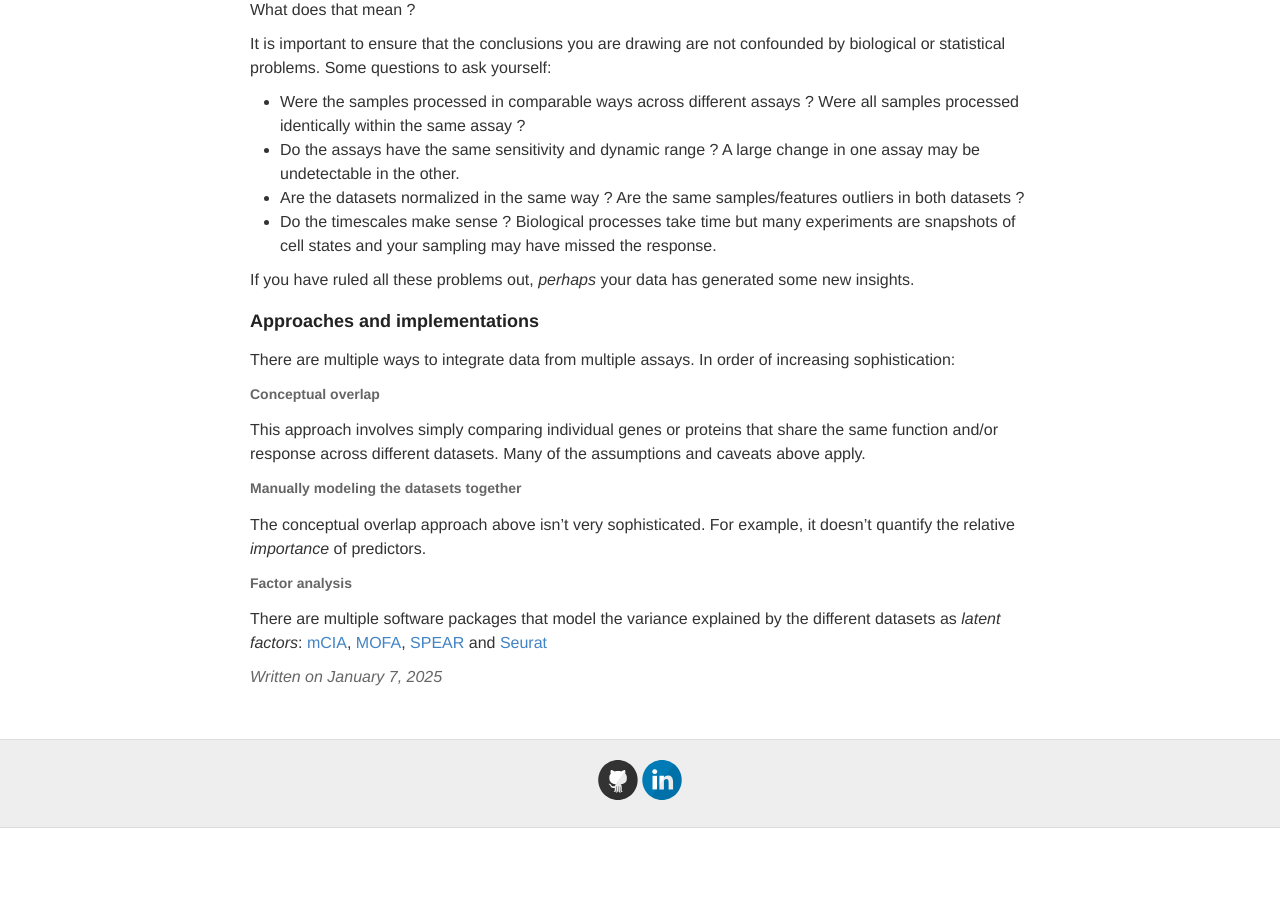
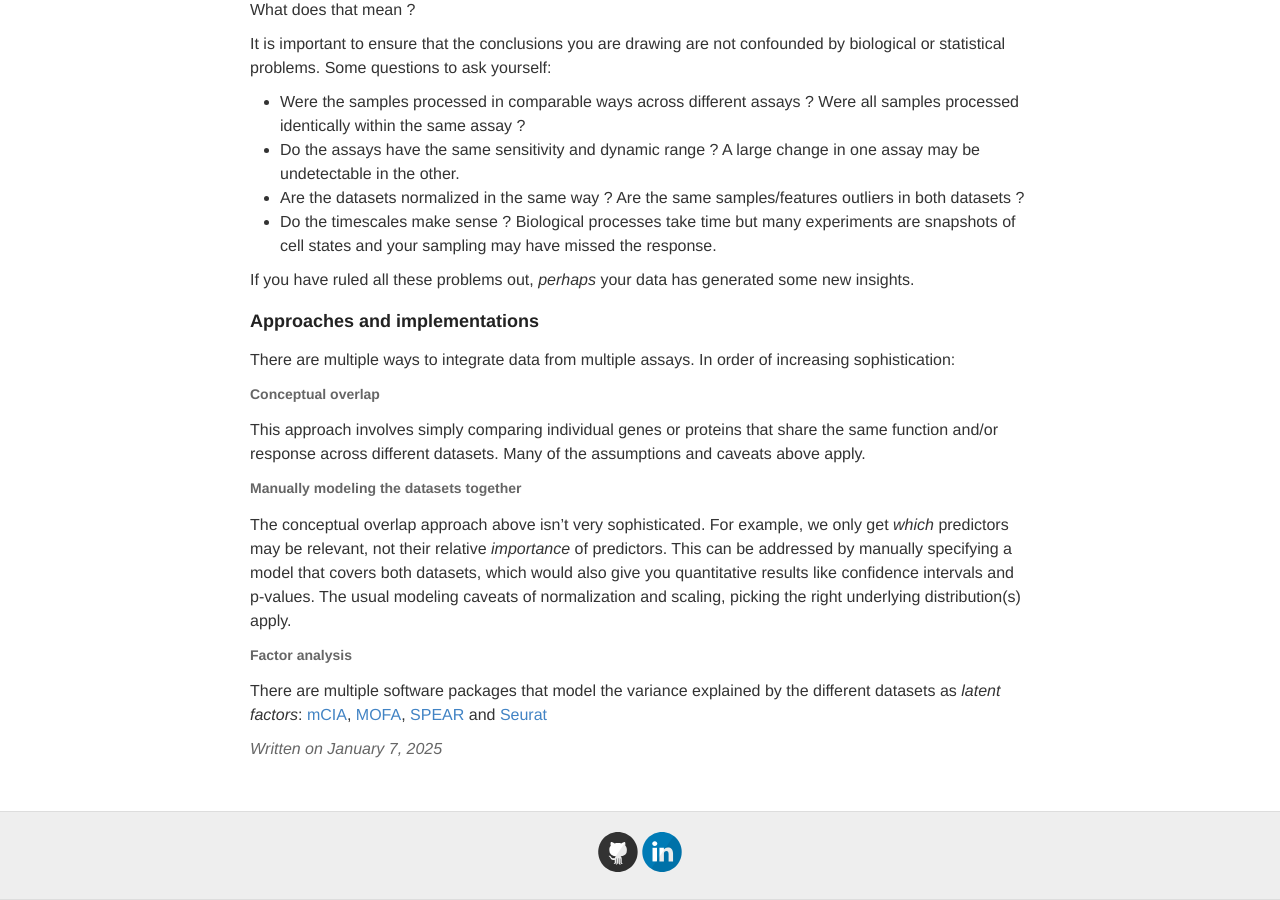
Before and after one commit to ptvan/ptvan.github.io, a Jekyll site: the page built from _posts/2025-01-07-multimodal-data-integration.md, in a window 1280 px wide and 900 px high, scrolled down 614 px. Built offline with Jekyll 4.4.1, drawn with Linux system fonts in a browser that asks for light colours; before the commit the page ends 1442 px from its top, so only the background shows below that.

Commit message:
minor updates

```diff
--- a/_posts/2025-01-07-multimodal-data-integration.md
+++ b/_posts/2025-01-07-multimodal-data-integration.md
@@ -30,7 +30,7 @@ This approach involves simply comparing individual genes or proteins that share
 
 #### Manually modeling the datasets together
 
-The conceptual overlap approach above isn't very sophisticated. For example, it doesn't quantify the relative _importance_ of predictors.
+The conceptual overlap approach above isn't very sophisticated. For example, we only get _which_ predictors may be relevant, not their relative _importance_ of predictors. This can be addressed by manually specifying a model that covers both datasets, which would also give you quantitative results like confidence intervals and p-values. The usual modeling caveats of normalization and scaling, picking the right underlying distribution(s) apply.
 
 #### Factor analysis
 
```
